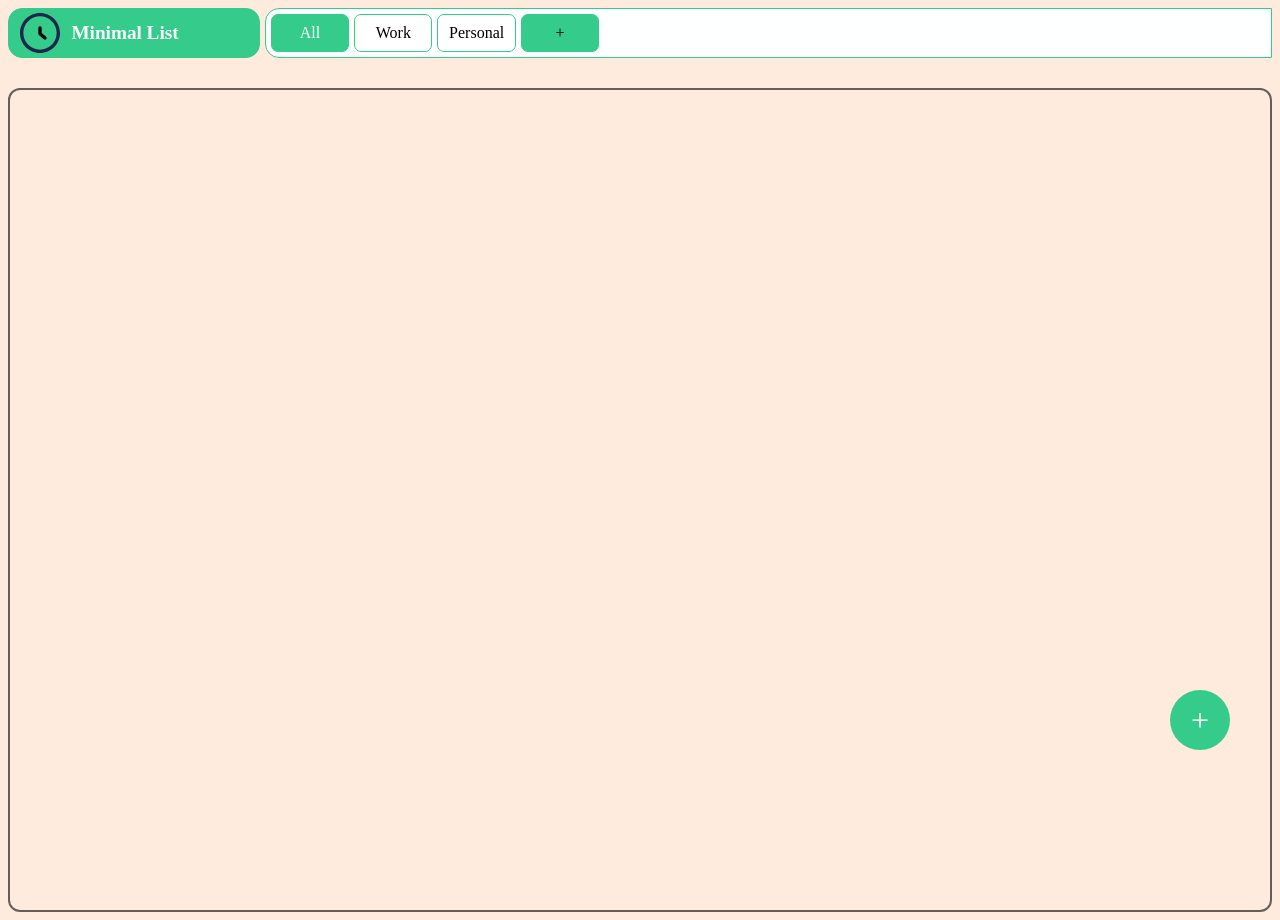
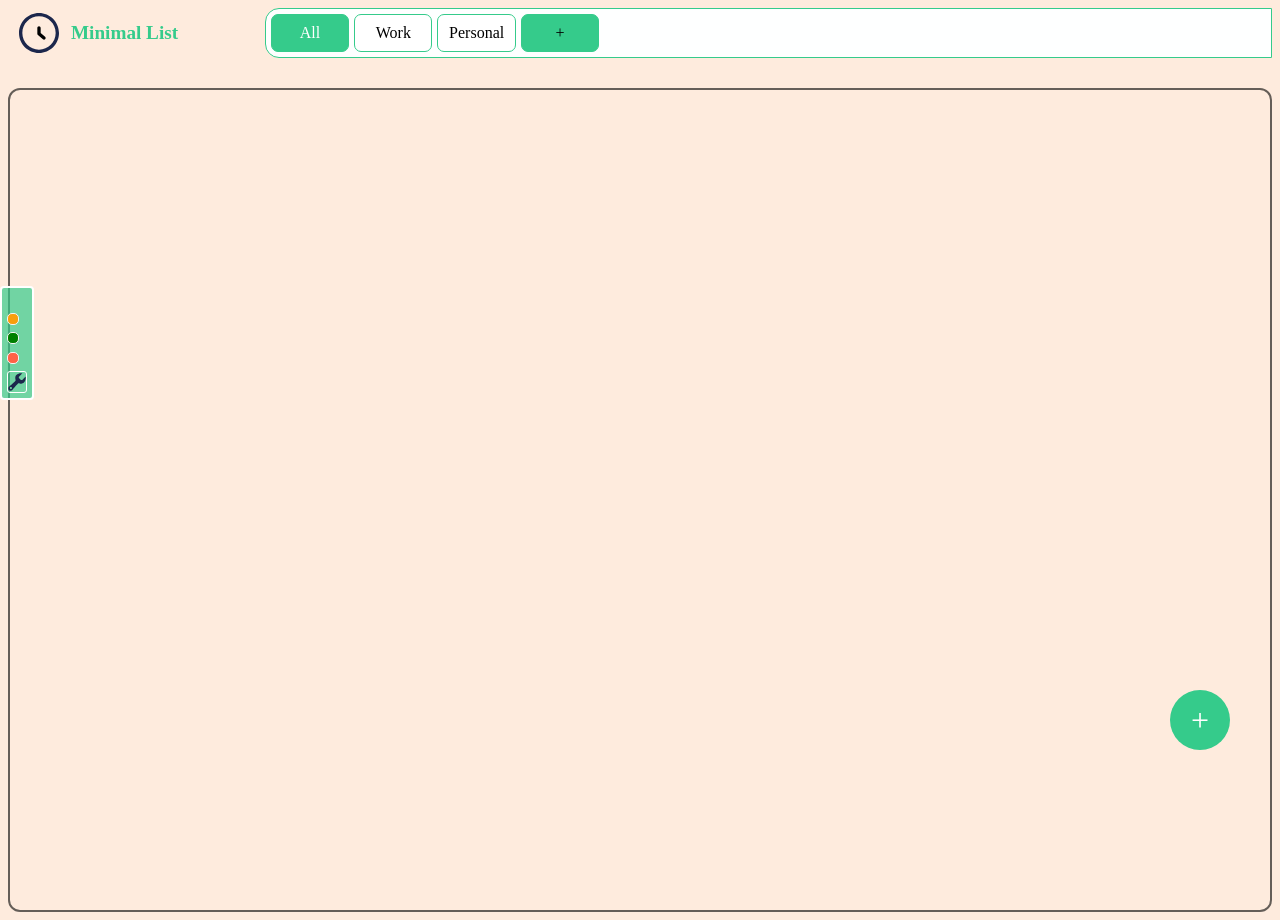
Before and after one commit to mwendapax/to-do-list, a website built with webpack: page src/template.html in a window 1280 px wide. Built offline with nearby package versions, Linux system fonts and the light colour scheme.

Commit message:
Feat : Add floating color card icon

```diff
--- /dev/null
+++ b/src/extraCard.js
@@ -0,0 +1,45 @@
+import {mkElem,mkElemC,appendMultip} from './fn.js';
+import supportIcon from './assets/support.svg';
+
+const extraCard = mkElemC('div','extra-card');
+
+const priority = mkElem('div');
+priority.textContent = 'Priority';
+
+const lowCard = mkElemC('div','low-card');
+
+const lowCardDiv = mkElem('div');
+const lowCardText = mkElem('div');
+lowCardText.textContent = 'Low';
+
+appendMultip(lowCard,lowCardDiv,lowCardText);
+
+const midCard = mkElemC('div','mid-card');
+
+const midCardDiv = mkElem('div');
+const midCardText = mkElem('div');
+midCardText.textContent= 'Mid';
+
+appendMultip(midCard,midCardDiv,midCardText);
+
+const highCard = mkElemC('div','high-card');
+
+const highCardDiv = mkElem('div');
+const highCardText = mkElem('div');
+highCardText.textContent = 'High';
+
+appendMultip(highCard,highCardDiv,highCardText);
+
+const helpCard = mkElem('div');
+helpCard.setAttribute('title','Github');
+
+const helpCardImg = mkElem('img');
+helpCardImg.setAttribute('src',supportIcon);
+helpCardImg.setAttribute('alt', 'spanner support icon');
+helpCardImg.setAttribute('width', '20px');
+
+helpCard.appendChild(helpCardImg);
+
+appendMultip(extraCard,priority,lowCard,midCard,highCard,helpCard);
+
+export {extraCard};
--- a/src/index.js
+++ b/src/index.js
@@ -6,11 +6,13 @@ import {task} from './newTask.js';
 import { list } from './list.js';
 import { lists } from './addList.js';
 import { addListToDOM } from './addToDom.js';
+import { extraCard } from './extraCard.js';
 
 
 
 (function addToDOM () {
     const content = document.querySelector('#content');
+    content.appendChild(extraCard);
     addCategory();
 
     mainUI.newList.addEventListener('click', (e) => {
@@ -49,9 +51,9 @@ import { addListToDOM } from './addToDom.js';
         }
 
     })
-    })();
+})();
 
-    (function chooseCategory () {
+(function chooseCategory () {
         const projects = document.querySelector('.projects');
         const projectsItems = projects.querySelectorAll('div');
 
@@ -71,4 +73,4 @@ import { addListToDOM } from './addToDom.js';
         }
 
         mainUI.projectDiv.click();
-    })();
+})();
--- a/src/styles.css
+++ b/src/styles.css
@@ -3,7 +3,6 @@
     --lt-blue : #F9FFFF;
     --bg : #E92121;
 }
-
 
 body {
     background: #FEEBDD;
@@ -34,11 +33,11 @@ nav {
     display: flex;
     align-items: center;
     justify-content: center;
-    color: var(--lt-blue);
-    background: #35CB8B;
+    color: #35CB8B;
     text-transform: capitalize;
     font-weight: 800;
     font-size: larger;
+    border:none;
 
     >div:first-child {
         flex:1;
@@ -354,3 +353,80 @@ nav {
     color: #3B3246;
     font-weight: 700;
 }
+
+/*  */
+
+.extra-card {
+    position: fixed;
+    display: flex;
+    flex-direction: column;
+    height: 100px;
+    width: 20px;
+    font-size: 0rem;
+    background: rgba(53, 203, 139,.7);
+    border: 2px solid white;
+    border-radius: 4px;
+    padding: 5px;
+    left: 0;
+    bottom: 50vh;
+    >div {
+        flex: 1;
+        display: flex;
+        gap: 5px;
+
+        >div:first-child {
+            height: 10px;
+            width: 10px;
+            border: 1px solid whitesmoke;
+            border-radius: 5px;
+        }
+    }
+
+    >div:first-child {
+        display: flex;
+        justify-content: center;
+    }
+
+    >div:last-child {
+        height: 20px;
+        border: 1px solid white;
+        display: flex;
+        align-items: center;
+        justify-content: center;
+        color: white;
+        border-radius: 3px;
+        >img {
+            height: auto;
+        }
+    }
+
+    >div:last-child:hover {
+        background-color: #FFEDDF;
+    }
+}
+
+/*  */
+
+.extra-card:hover {
+    width: 50px;
+    font-size: .8rem;
+    background: #35CB8B;
+}
+
+.low-card {
+    >div:first-child {
+        background-color: #F89F0D;
+    }
+}
+
+.mid-card {
+    >div:first-child {
+        background-color: green;
+    }
+}
+
+.high-card {
+    >div:first-child {
+        background-color: tomato;
+    }
+}
```
Also changed, not shown: src/assets/support.svg (added).
